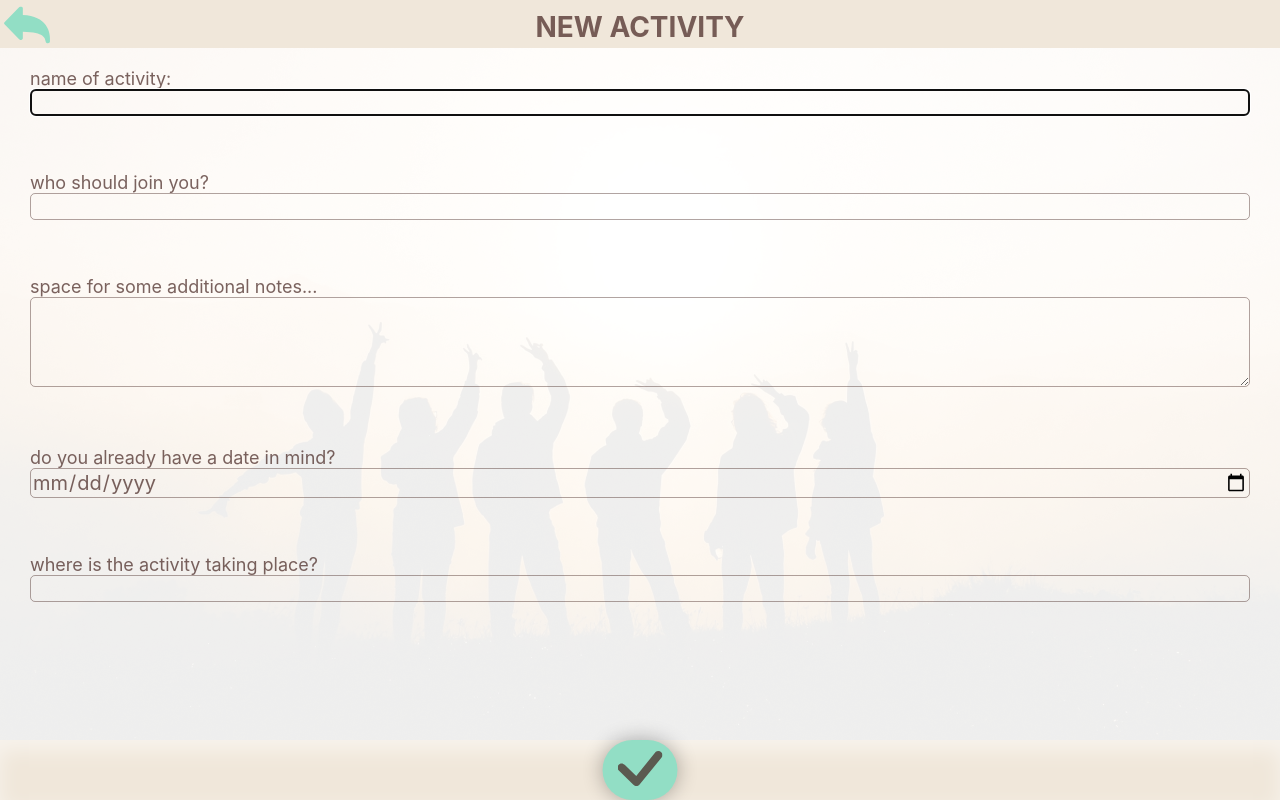
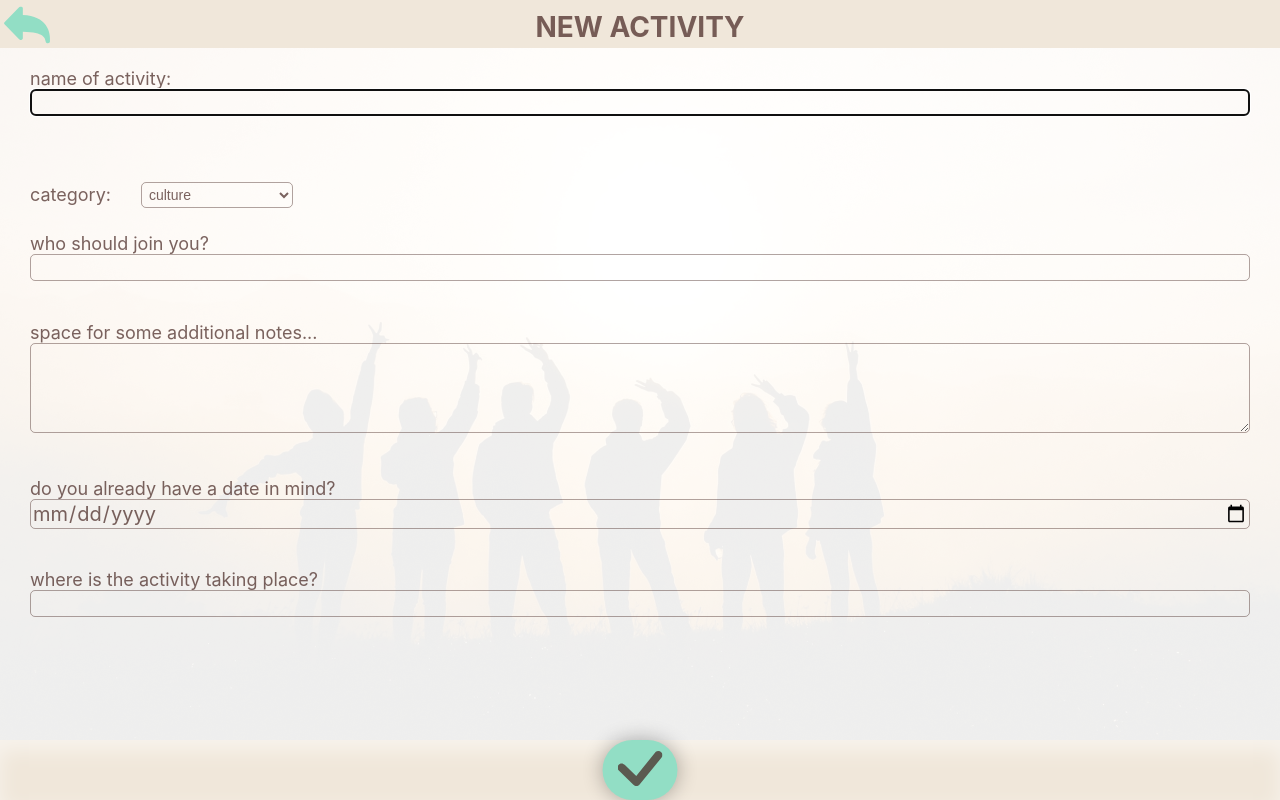
Before and after one commit to JelenadlS/capstone-project, a React (Create React App) app: page /newactivity in a window 1280 px wide. Built offline with nearby package versions, Linux system fonts and the light colour scheme.

Commit message:
Add dropdown to form

```diff
--- a/src/components/Form.js
+++ b/src/components/Form.js
@@ -90,6 +90,16 @@ export default function Form({ handleActivity, preloadedValues, title }) {
           </ErrorMessage>
         )}
       </label>
+      <StyledCategory>
+        category:
+        <select name="select category" {...register('category')}>
+          <option value="culture">culture</option>
+          <option value="food and beverages">food and beverages</option>
+          <option value="outdoor">outdoor</option>
+          <option value="sport">sport</option>
+          <option value="other">other</option>
+        </select>
+      </StyledCategory>
 
       <label htmlFor="friend">
         who should join you?
@@ -175,7 +185,7 @@ export default function Form({ handleActivity, preloadedValues, title }) {
 const WrapperForm = styled.form`
   height: 85vh;
   display: grid;
-  grid-template-rows: repeat(5, auto) 90px;
+  grid-template-rows: repeat(6, auto) 90px;
   margin-top: 20px;
 
   label {
@@ -205,10 +215,27 @@ const WrapperForm = styled.form`
   }
 `;
 
+const StyledCategory = styled.p`
+  margin: 5px 30px;
+  display: flex;
+  align-items: center;
+  gap: 30px;
+
+  select {
+    color: rgba(71, 39, 35, 0.72);
+    font-size: 14px;
+    padding: 3px;
+    background: transparent;
+    border: 1px solid rgba(71, 39, 35, 0.42);
+    border-radius: 5px;
+  }
+`;
+
 const StyledDate = styled.input`
   font-family: -apple-system, BlinkMacSystemFont, 'Segoe UI', Roboto, Oxygen,
     Ubuntu, Cantarell, 'Open Sans', 'Helvetica Neue', sans-serif;
 `;
+
 const ErrorMessage = styled.p`
   font-size: 12px;
   color: rgba(210, 129, 53, 1);
```
